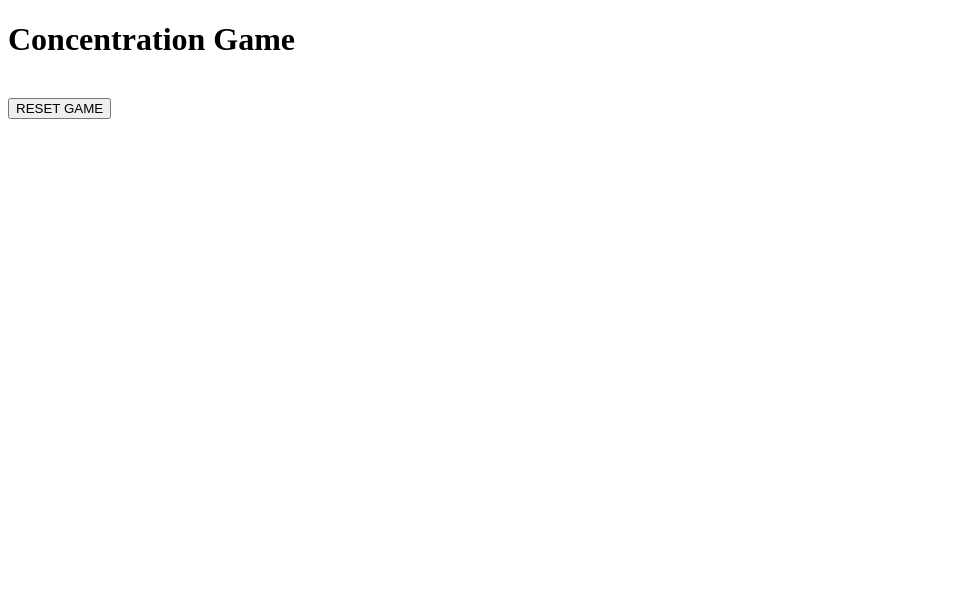
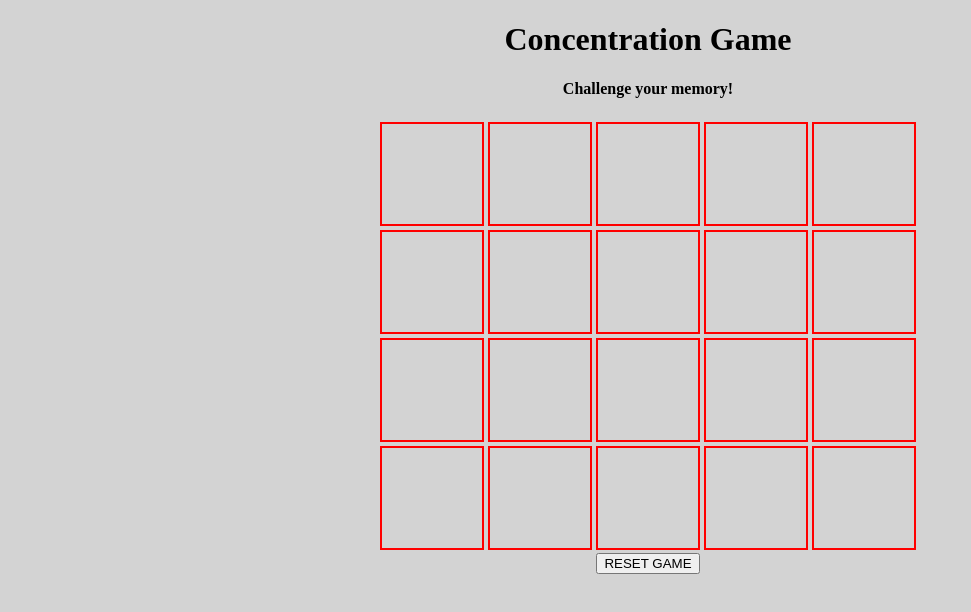
Before and after one commit to fernando-massa/Concentration-Game, a plain HTML site: page index.html in a window 1280 px wide. Shown: the whole page, without its empty margins (0-971 px from the left). Drawn offline with Linux system fonts and the light colour scheme.

Commit message:
designed table, added imgs to dir

```diff
--- a/Css/style.css
+++ b/Css/style.css
@@ -0,0 +1,22 @@
+html,
+body {
+    height: 100%;
+    width: 100%;
+    text-align: center;
+    background-color: lightgray;
+}
+
+table {
+    display: flex;
+    justify-content: center;
+}
+
+img {
+    width: 100px;
+}
+
+.cells {
+    width: 100px;
+    border: 2px solid red;
+    height: 100px;
+}
--- a/index.html
+++ b/index.html
@@ -12,51 +12,49 @@
     <meta name="description" content="">
     <meta name="viewport" content="width=device-width, initial-scale=1">
     <link rel="stylesheet" href="Css/style.css">
-    <script src="Js/script.js" defer></script>
+    <script defer src="Js/script.js"></script>
 </head>
 
 <body>
+  <main>
 <h1>Concentration Game</h1>
+<h4>Challenge your memory!</h4>
+
 
 <table>
     <tr>
-      <td id="sq0"><div></div></td>
-      <td id="sq1"><div></div></td>
-      <td id="sq2"><div></div></td>
-      <td id="sq3"><div></div></td>
-      <td id="sq4"><div></div></td>
+      <td id="sq0"><div class="cells"></div></td>
+      <td id="sq1"><div class="cells"></div></td>
+      <td id="sq2"><div class="cells"></div></td>
+      <td id="sq3"><div class="cells"></div></td>
+      <td id="sq4"><div class="cells"></div></td>
     </tr>
     <tr>
-      <td id="sq5"><div></div></td>
-      <td id="sq6"><div></div></td>
-      <td id="sq7"><div></div></td>
-      <td id="sq8"><div></div></td>
-      <td id="sq9"><div></div></td>
+      <td id="sq5"><div class="cells"></div></td>
+      <td id="sq6"><div class="cells"></div></td>
+      <td id="sq7"><div class="cells"></div></td>
+      <td id="sq8"><div class="cells"></div></td>
+      <td id="sq9"><div class="cells"></div></td>
     </tr>
     <tr>
-        <td id="sq10"><div></div></td>
-        <td id="sq11"><div></div></td>
-        <td id="sq12"><div></div></td>
-        <td id="sq13"><div></div></td>
-        <td id="sq14"><div></div></td>
+        <td id="sq10"><div class="cells"></div></td>
+        <td id="sq11"><div class="cells"></div></td>
+        <td id="sq12"><div class="cells"></div></td>
+        <td id="sq13"><div class="cells"></div></td>
+        <td id="sq14"><div class="cells"></div></td>
       </tr>
       <tr>
-        <td id="sq15"><div></div></td>
-        <td id="sq16"><div></div></td>
-        <td id="sq17"><div></div></td>
-        <td id="sq18"><div></div></td>
-        <td id="sq19"><div></div></td>
+        <td id="sq15"><div class="cells"></div></td>
+        <td id="sq16"><div class="cells"></div></td>
+        <td id="sq17"><div class="cells"></div></td>
+        <td id="sq18"><div class="cells"></div></td>
+        <td id="sq19"><div class="cells"></div></td>
       </tr>
 
   </table>
   <button>RESET GAME</button>
 
-
-
-
-
-
-
+</main>
 </body>
 
 </html>
```
Also changed, not shown: images/back.png (added), images/dragon-solid.svg (added), images/fire-solid.svg (added), images/floppy-disk-solid.svg (added), images/ghost-solid.svg (added), images/guitar-solid.svg (added), images/ice-cream-solid.svg (added), images/poo-solid.svg (added), images/skull-crossbones-solid.svg (added), images/umbrella-beach-solid.svg (added), images/user-astronaut-solid.svg (added), 1 other file.
